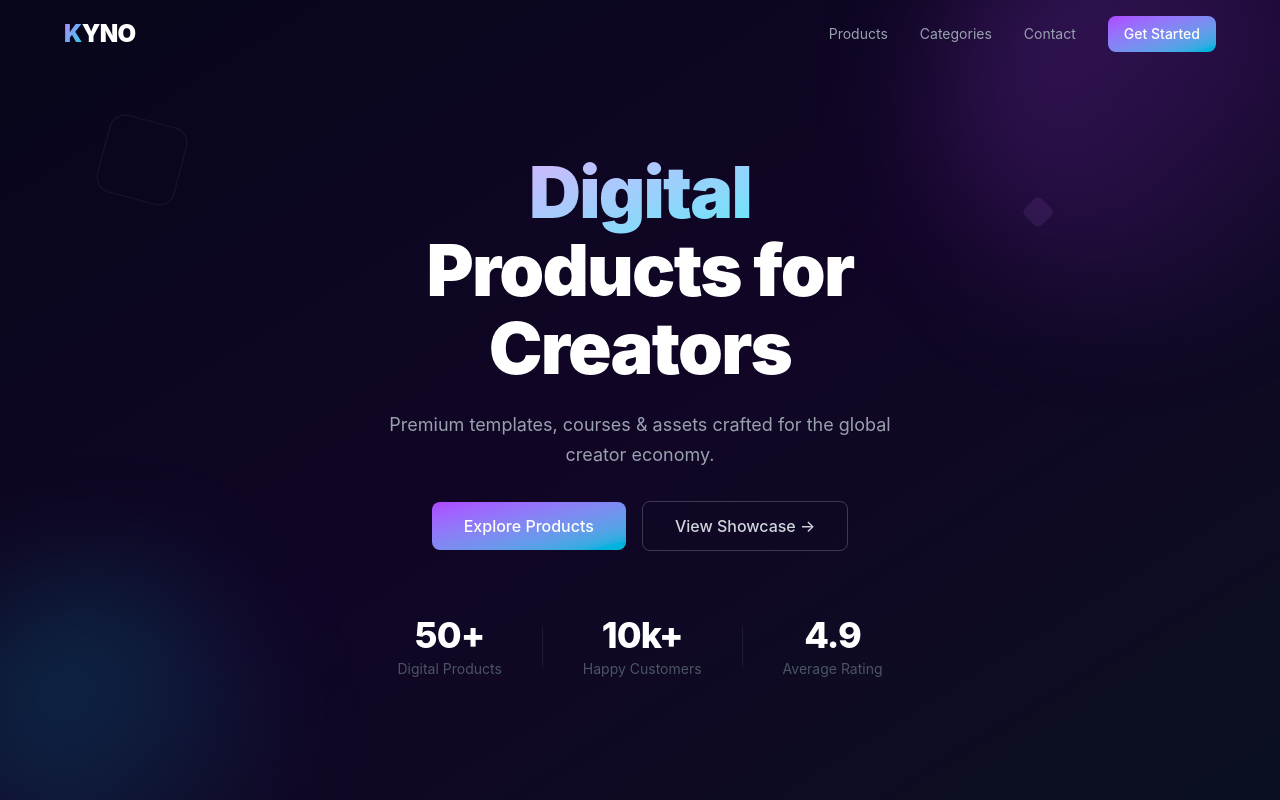
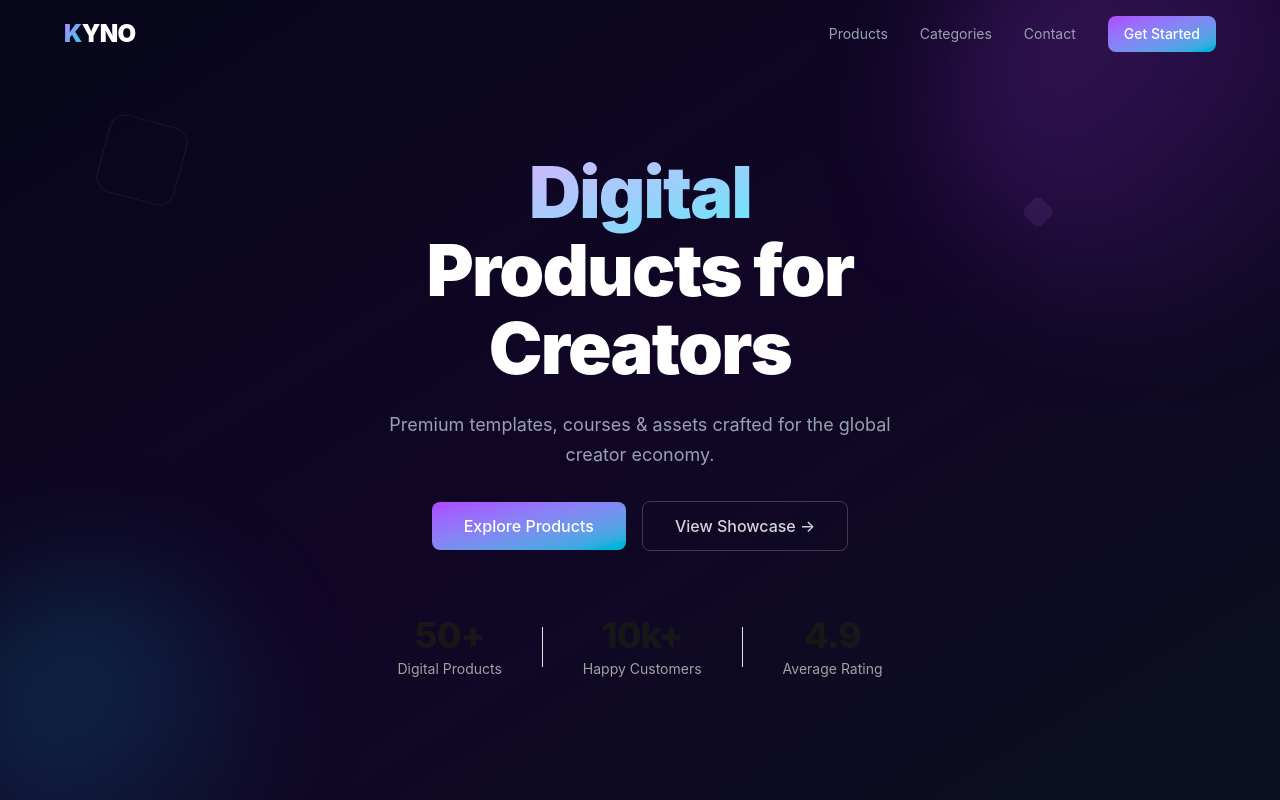
Before and after one commit to KANE-CMD99/kyno, a Next.js app: page / in a window 1280 px wide. Shown: the top 800 px of the page. Built offline with nearby package versions, Linux system fonts and the light colour scheme.

Commit message:
style: update StatsRow to light theme

```diff
--- a/src/components/StatsRow.tsx
+++ b/src/components/StatsRow.tsx
@@ -10,13 +10,13 @@ export default function StatsRow({ stats }: StatsRowProps) {
       {stats.map((stat, i) => (
         <div key={stat.label} className="flex items-center gap-10">
           <div className="text-center">
-            <div className="text-4xl font-extrabold tracking-tight text-white">
+            <div className="text-4xl font-extrabold tracking-tight text-neutral-900">
               {stat.value}
             </div>
-            <div className="mt-1 text-sm text-gray-600">{stat.label}</div>
+            <div className="mt-1 text-sm text-neutral-400">{stat.label}</div>
           </div>
           {i < stats.length - 1 && (
-            <div className="h-10 w-px bg-white/[0.08]" />
+            <div className="h-10 w-px bg-neutral-200" />
           )}
         </div>
       ))}
```
